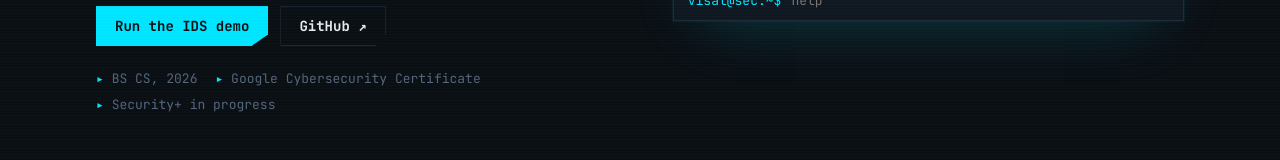
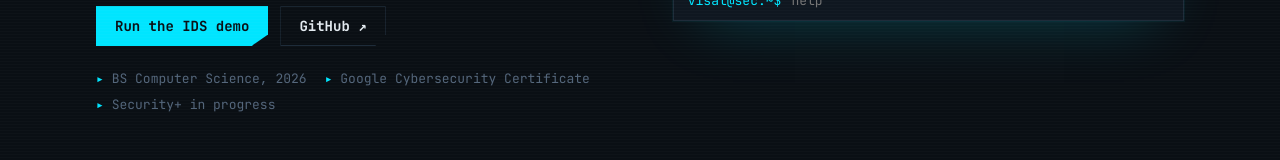
Before and after one commit to visalsattar/visalsattar.github.io, a plain HTML site: page index.html in a window 1280 px wide. Shown: the part 597-757 px from the top of the page. Drawn offline with Linux system fonts and the light colour scheme.

Commit message:
Update index.html

```diff
--- a/index.html
+++ b/index.html
@@ -202,7 +202,7 @@ h1,h2,h3{font-family:var(--f-display);text-wrap:balance;margin:0}
           <a class="btn" href="#ids">Run the IDS demo</a>
           <a class="btn ghost" href="https://github.com/visalsattar" target="_blank" rel="noopener">GitHub ↗</a>
         </div>
-        <div class="meta-row"><span>BS CS, 2026</span><span>Google Cybersecurity Certificate</span><span>Security+ in progress</span></div>
+        <div class="meta-row"><span>BS Computer Science, 2026</span><span>Google Cybersecurity Certificate</span><span>Security+ in progress</span></div>
       </div>
 
       <div class="term" aria-label="Interactive terminal">
```
